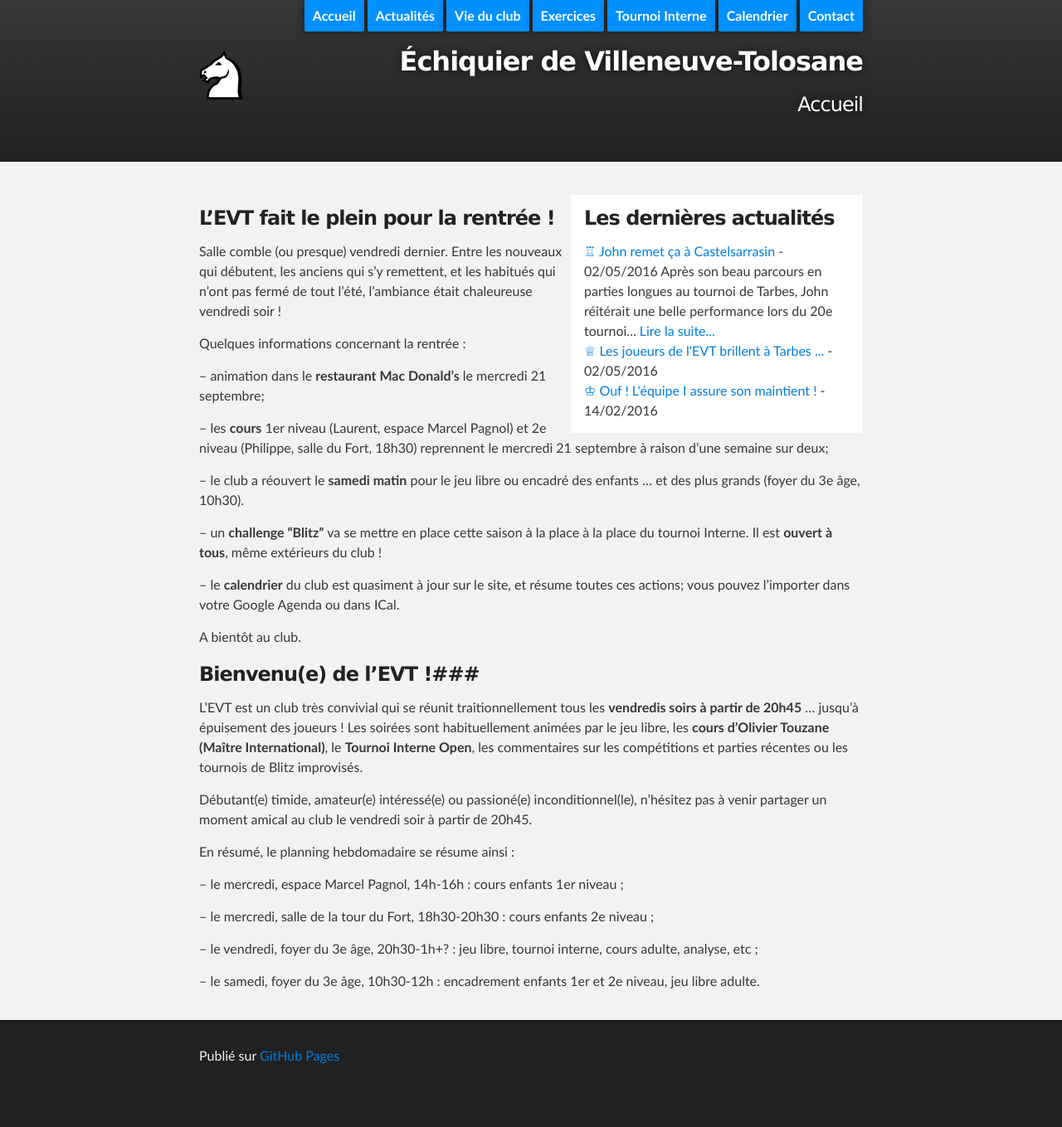
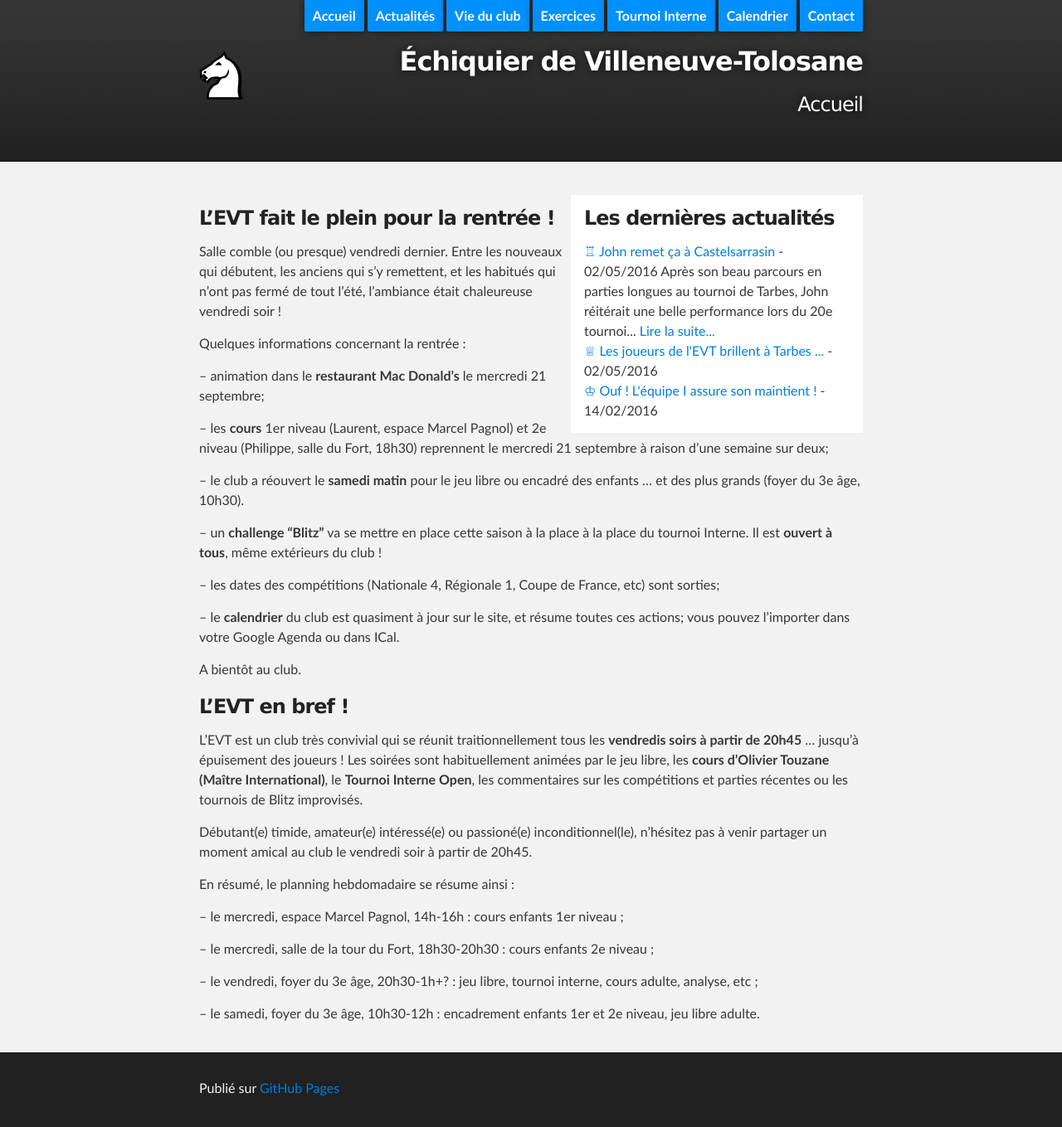
Before and after one commit to echiquier-villeneuve-tolosane/echiquier-villeneuve-tolosane.github.io, a Jekyll site: the page built from index.md, in a window 1280 px wide. Shown: the whole page at 83% size. Built offline with Jekyll 4.4.1, drawn with Linux system fonts in a browser that asks for light colours; nearby versions of some CDN libraries; before the commit the page ends 1320 px from its top, so only the background shows below that.

Commit message:
Updated index.md

```diff
--- a/index.md
+++ b/index.md
@@ -19,13 +19,15 @@ Quelques informations concernant la rentrée :
 
 -- un **challenge "Blitz"** va se mettre en place cette saison à la place à la place du tournoi Interne. Il est **ouvert à tous**, même extérieurs du club !
 
+-- les dates des compétitions (Nationale 4, Régionale 1, Coupe de France, etc) sont sorties;
+
 -- le **calendrier** du club est quasiment à jour sur le site, et résume toutes ces actions; vous pouvez l'importer dans votre Google Agenda ou dans ICal.
 
 A bientôt au club.
 
 
 
-### Bienvenu(e) de l'EVT !###
+### L'EVT en bref ! ###
 
 L'EVT est un club très convivial qui se réunit traitionnellement tous les **vendredis soirs à partir de 20h45** ... jusqu'à épuisement des joueurs ! Les soirées sont habituellement animées par le jeu libre, les **cours d'Olivier Touzane (Maître International)**, le **Tournoi Interne Open**, les commentaires sur les compétitions et parties récentes ou les tournois de Blitz improvisés.
 
```
